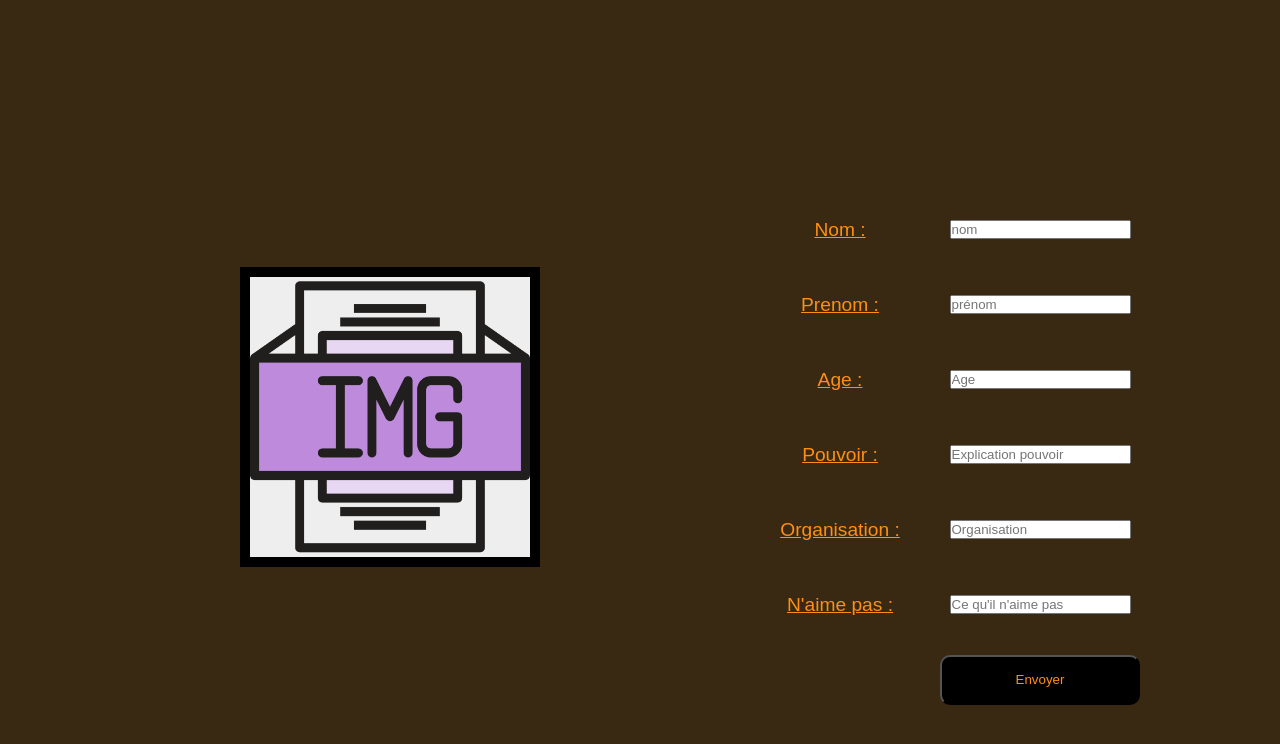
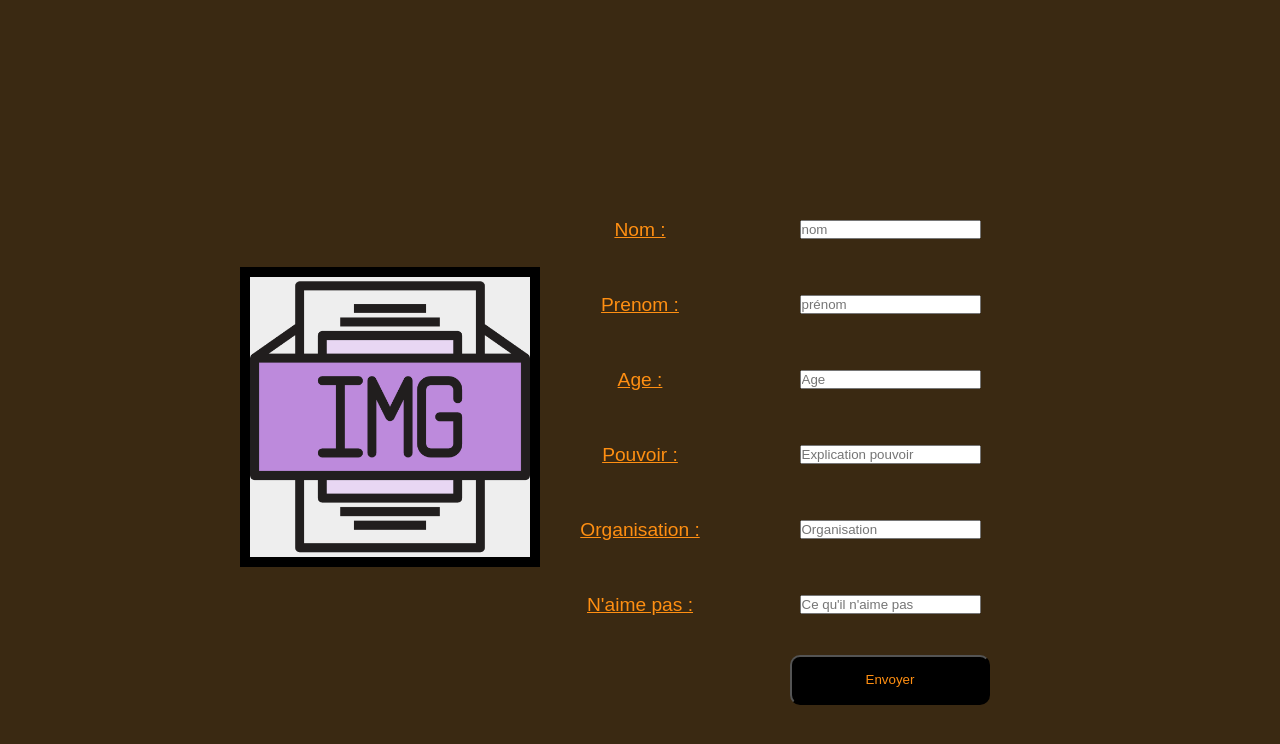
Before and after one commit to thino-yoshi/projet-bungo, a website: page ajout.html in a window 1280 px wide. Shown: the part 80-824 px from the top of the page. Drawn offline with nearby package versions, Linux system fonts and the light colour scheme; files that its build step writes are made by us from their sources.

Commit message:
modif veile exam

```diff
--- a/scss/style.scss
+++ b/scss/style.scss
@@ -317,7 +317,7 @@ header ul li :hover {
   margin: auto auto auto auto;
 
   padding: 200px 0;
-  grid-template-columns: 500px 200px auto;
+  grid-template-columns: 300px 200px 300px;
   grid-template-rows: repeat(7, 1fr);
   grid-template-areas:
     ". form1 input1"
```
